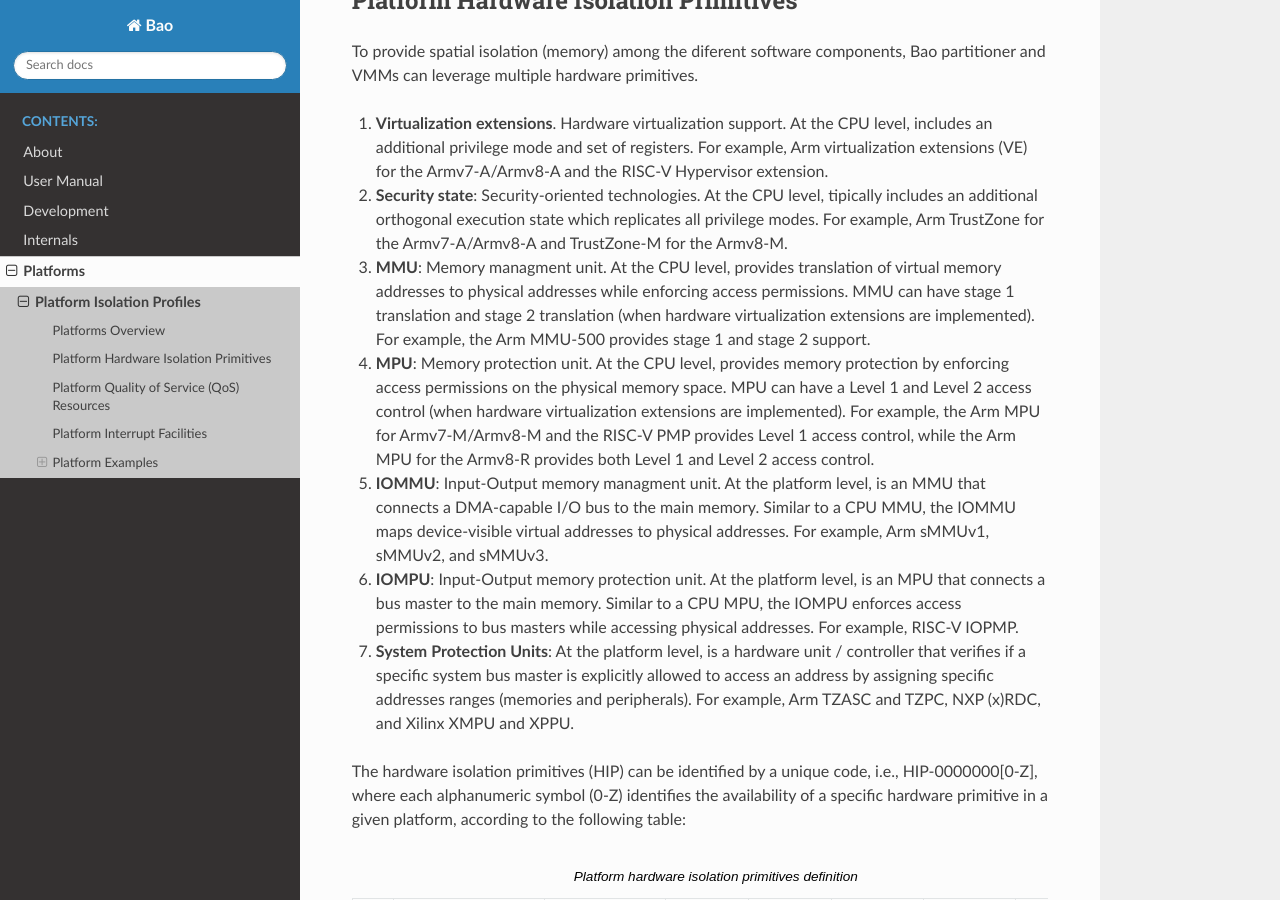
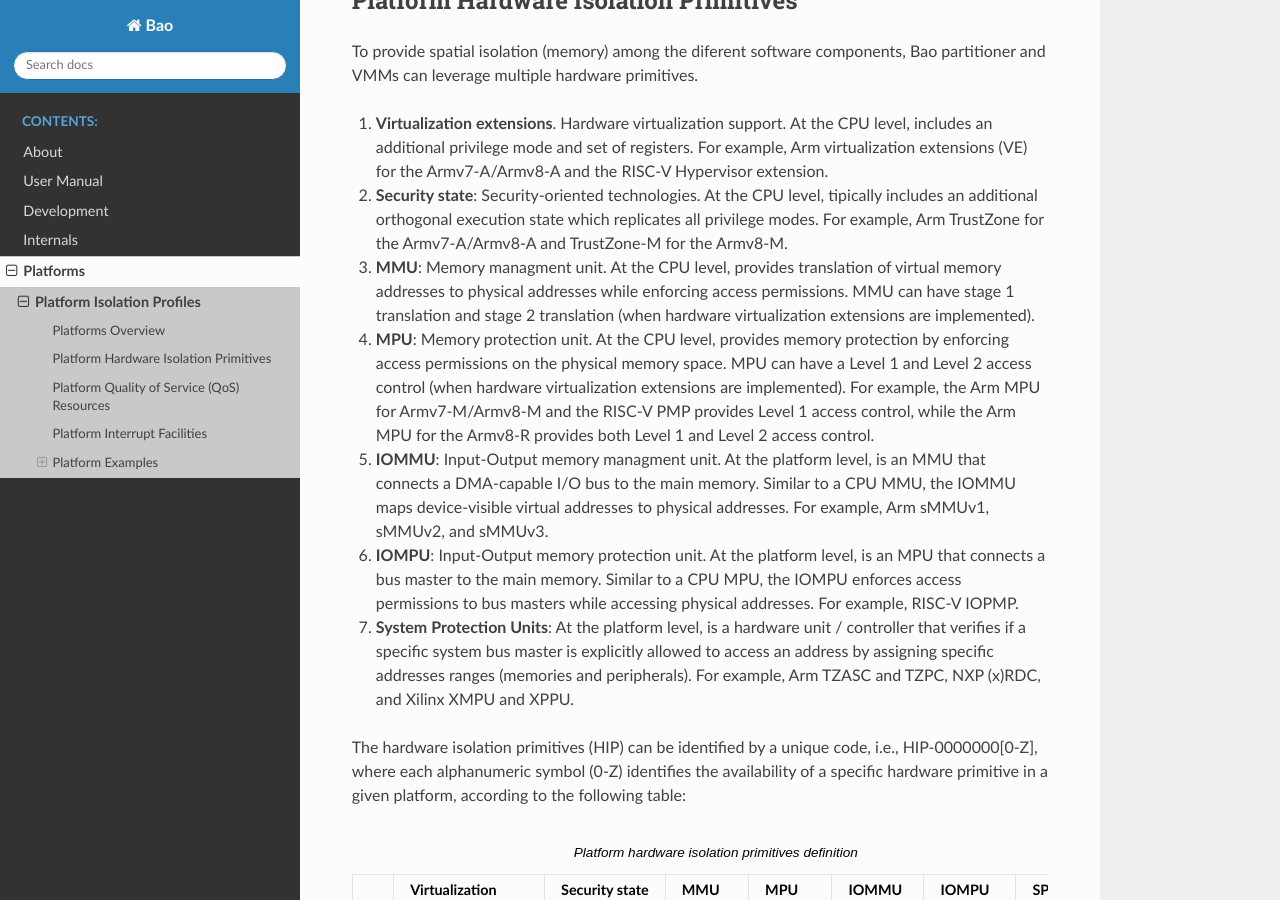
Before and after one commit to bao-project/bao-docs, a Sphinx documentation site: the page built from source/platform/platform.rst, in a window 1280 px wide and 900 px high, scrolled down 592 px. Built offline with Sphinx 7.4.7 and the Read the Docs theme 2.0.0, drawn with Linux system fonts in a browser that asks for light colours.

Commit message:
fix HPI mmu typo

```diff
--- a/source/platform/platform.rst
+++ b/source/platform/platform.rst
@@ -47,8 +47,7 @@ Bao partitioner and VMMs can leverage multiple hardware primitives.
 #. **MMU**: Memory managment unit. At the CPU level, provides translation of
    virtual memory addresses to physical addresses while enforcing access
    permissions. MMU can have stage 1 translation and stage 2 translation (when
-   hardware virtualization extensions are implemented). For example, the Arm
-   MMU-500 provides stage 1 and stage 2 support.
+   hardware virtualization extensions are implemented).
 
 #. **MPU**: Memory protection unit. At the CPU level, provides memory protection
    by enforcing access permissions on the physical memory space. MPU can have a
```
